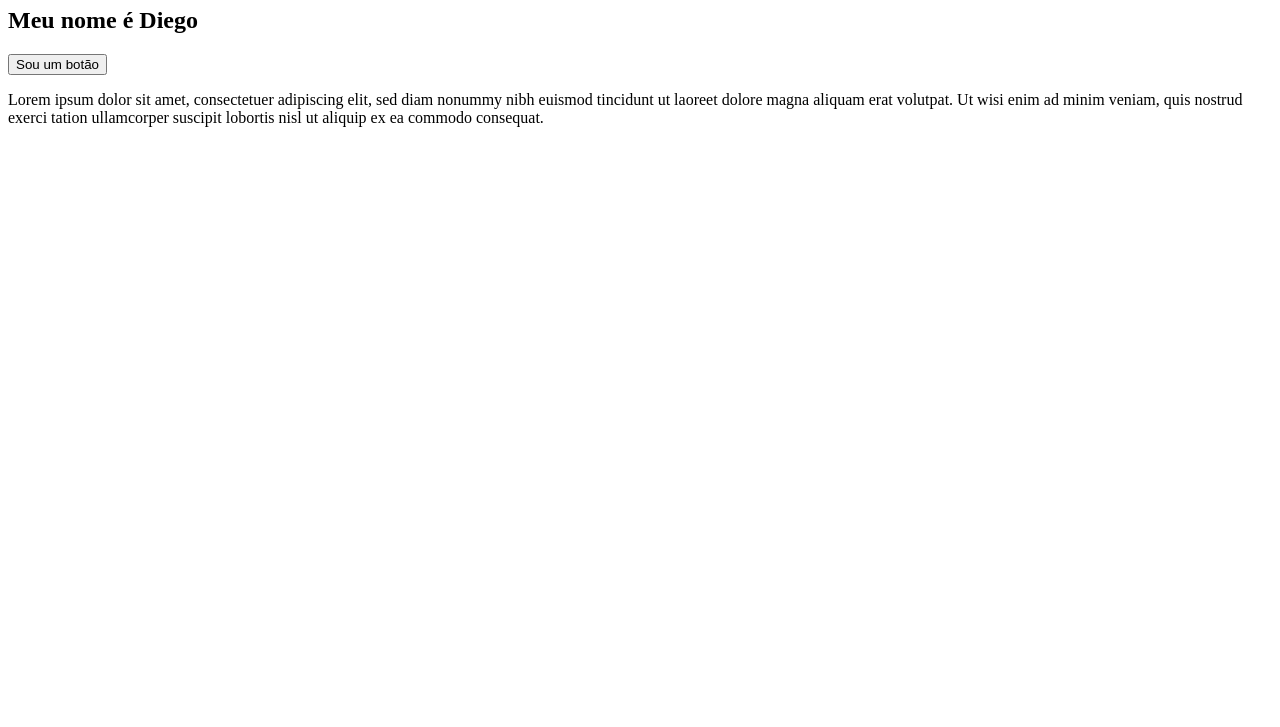
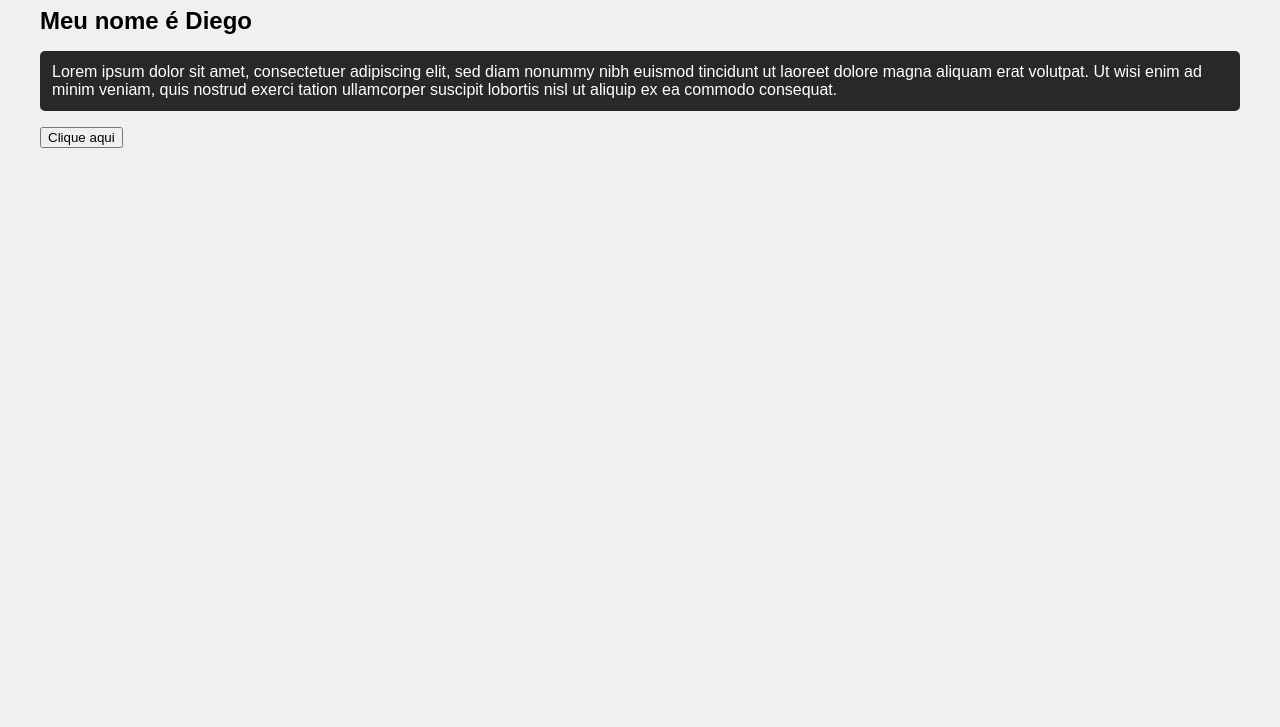
Before and after one commit to kaleben/teste-diego, a plain HTML site: page index.html in a window 1280 px wide. Shown: the part 73-800 px from the top of the page. Drawn offline with Linux system fonts and the light colour scheme.

Commit message:
organiza página

```diff
--- a/index.html
+++ b/index.html
@@ -5,19 +5,53 @@
     <meta name="viewport" content="width=device-width, initial-scale=1.0">
     <title>Teste Diego</title>
     <style>
+        body {
+            background-color: rgb(240, 240, 240);
+            font-family: Arial, Helvetica, sans-serif;
+        }
+
+        .container {
+            width: 100%;
+            max-width: 1200px;
+            margin: 0 auto;
+        }
+
         .textoAzul {
             background-color: blue;
+        }
+
+        .removeMargin {
+            margin: 0;
+        }
+
+        .paragrafo {
+            color: white;
+            background-color: rgb(40, 40, 40);
+            padding: 12px;
+            border-radius: 5px;
         }
     </style>
 </head>
 <body>
-    <h1 class="textoAzul">Olá Mundo</h1>
-    <h2>Meu nome é Diego</h2>
+    <div class="container margin-top-10">
+        <h1 class="textoAzul">Olá Mundo</h1>
+        <h2 class="removeMargin">Meu nome é Diego</h2>
 
-    <button>Sou um botão</button>
 
-    <p>Lorem ipsum dolor sit amet, consectetuer adipiscing elit,
-    sed diam nonummy nibh euismod tincidunt ut laoreet dolore magna aliquam erat volutpat.
-    Ut wisi enim ad minim veniam, quis nostrud exerci tation ullamcorper suscipit lobortis nisl ut aliquip ex ea commodo consequat.</p>
+        <p class="paragrafo">Lorem ipsum dolor sit amet, consectetuer adipiscing elit,
+            sed diam nonummy nibh euismod tincidunt ut laoreet dolore magna aliquam erat volutpat.
+            Ut wisi enim ad minim veniam, quis nostrud exerci tation ullamcorper suscipit lobortis nisl ut aliquip ex ea commodo consequat.
+        </p>
+
+        <button id="ativaClick">Clique aqui</button>
+    </div>
 </body>
+
+<script>
+    const botao = document.getElementById('ativaClick');
+
+    botao.addEventListener('click', () => {
+        alert('Olá sou um alerta');
+    });
+</script>
 </html>
```
